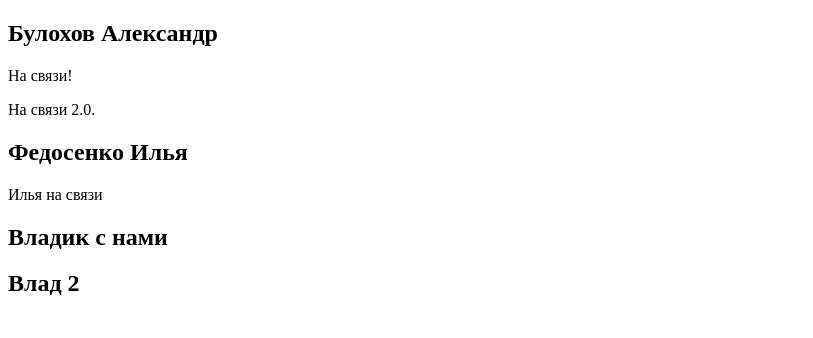
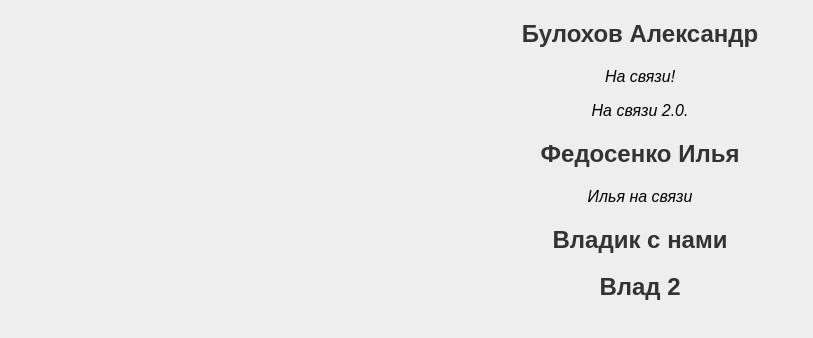
Before and after one commit to impact48lip/newyear, a plain HTML site: page index.html in a window 1280 px wide. Shown: the whole page, without its empty margins (0-813 px from the left). Drawn offline with Linux system fonts and the light colour scheme.

Commit message:
ии украсил код )))

```diff
--- a/index.html
+++ b/index.html
@@ -5,6 +5,19 @@
     <meta http-equiv="X-UA-Compatible" content="IE=edge">
     <meta name="viewport" content="width=device-width, initial-scale=1.0">
     <title>New Year (1 гр.)</title>
+    <style>
+        body {
+            font-family: sans-serif;
+            background-color: #EEE;
+            text-align: center;
+        }
+        h2 {
+            color: #333;
+        }
+        p {
+            font-style: italic;
+        }
+    </style>
 </head>
 <body>
     <h2>Булохов Александр</h2>
```
